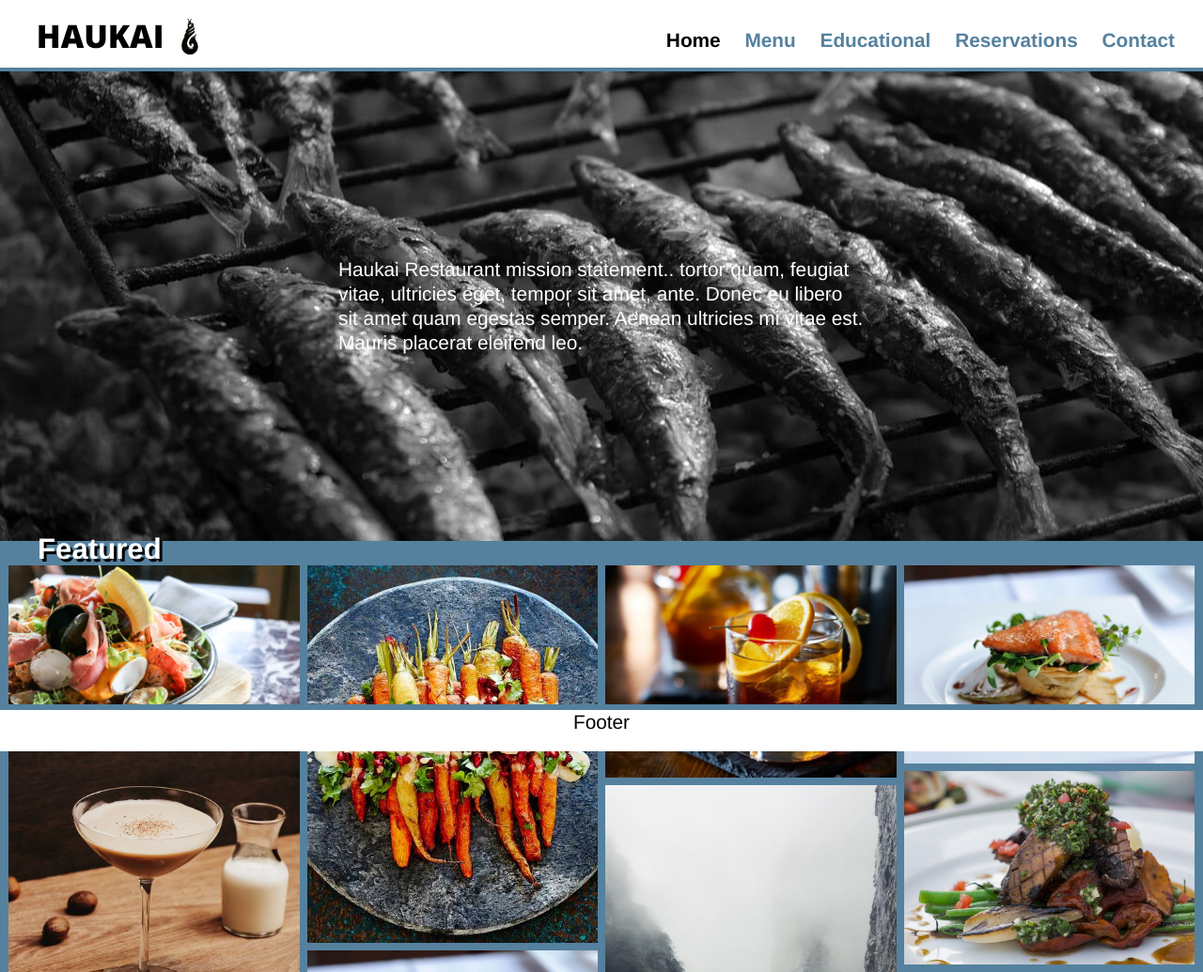
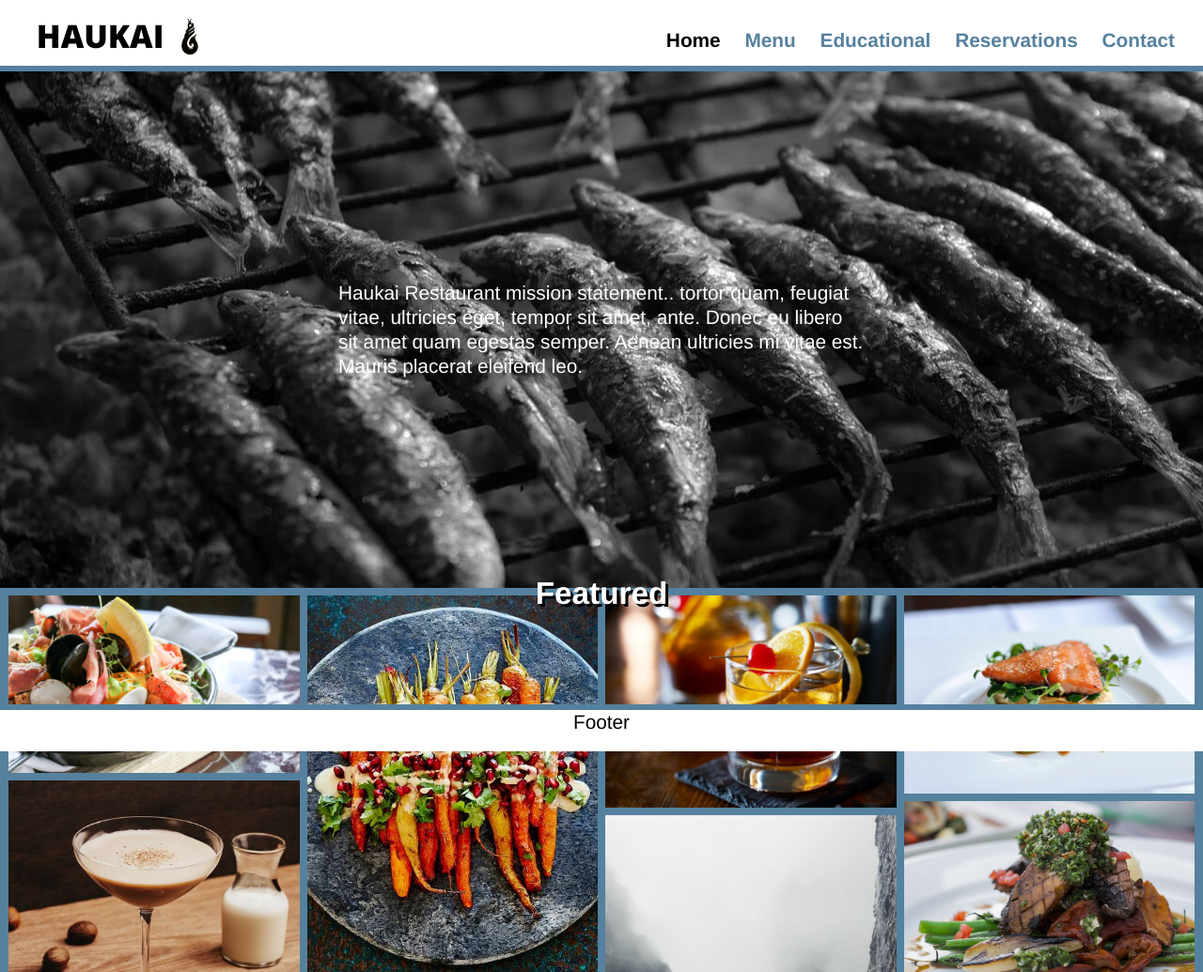
Before and after one commit to chimph/chimph.github.io_renamed, a PHP site: page / in a window 1280 px wide. Shown: the top 1035 px of the page at 94% size. Run offline with PHP 8.4, Linux system fonts and the light colour scheme.

Commit message:
multiple changes

```diff
--- a/css/styles.css
+++ b/css/styles.css
@@ -46,7 +46,7 @@ header {
 	position: fixed;
 	top: 0;
 	left: 0;
-	border-bottom: 4px solid rgb(85, 129, 158);
+	border-bottom: 6px solid rgb(85, 129, 158);
 	z-index: 1;
 }
 
@@ -133,7 +133,7 @@ li {
     /* flex:100%;
     max-width: 100%; */
     margin-top: 76px;
-    height:500px;
+    height:550px;
     background-size: cover;
     background-image: url('../img/sardines1.jpg');
     /* overflow: hidden; */
@@ -171,11 +171,14 @@ li {
 	} */
 
 h1 {
-	font-size: 1.5em;
+	font-size: 1.6em;
 	color: white;
-	margin: -4px 0 ;
-	margin-left: 40px;
-	text-shadow: 3px 3px black;
+	margin: 6px 0 ;
+    margin-left: 50%;
+    text-align: center;
+    text-shadow: 3px 3px black;
+    position: absolute;
+    transform: translate(-50%, -50%);
 
 
 
--- a/index.html
+++ b/index.html
@@ -52,7 +52,7 @@
                 semper. Aenean ultricies mi vitae est. Mauris placerat eleifend leo.</p>
         </div>
 
-        <H1>Featured</H1>
+        <h1>Featured</h1>
 
         <div class="row">
             <div class="column">
```
